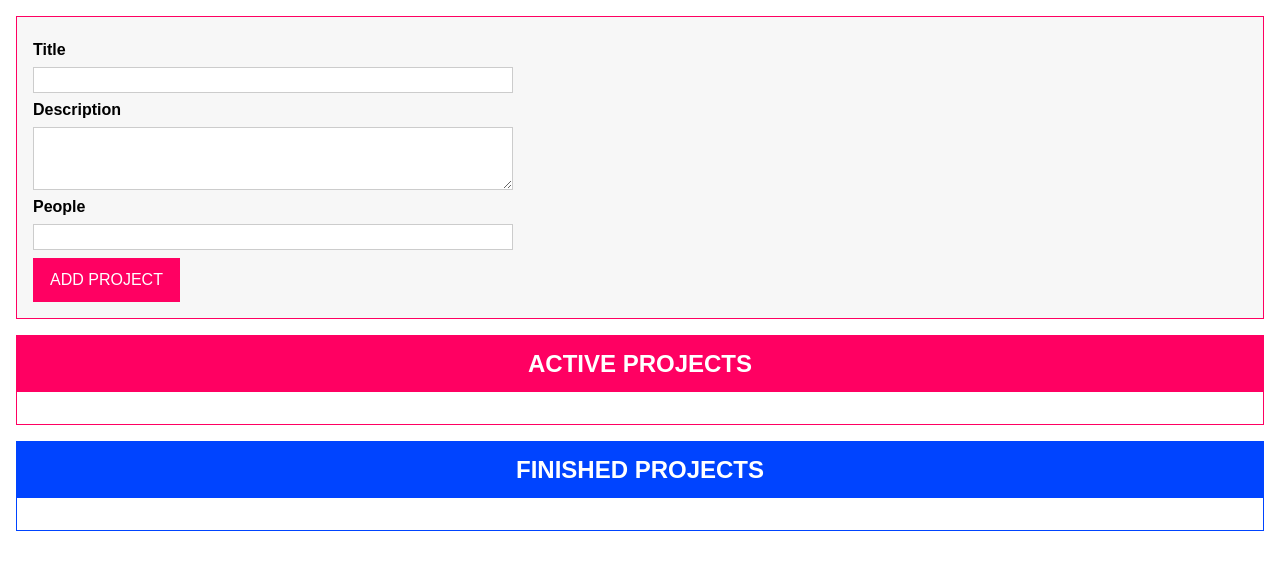
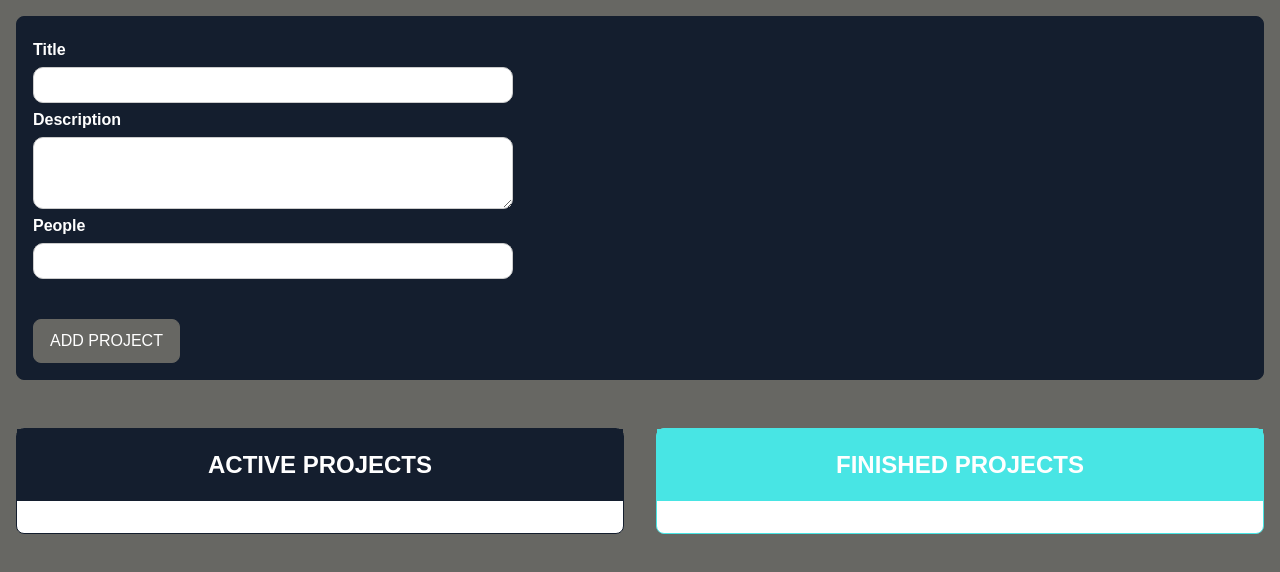
Before and after one commit to WagdySamih/Project-Manager-Drag-Drop, a website built with webpack: page index.html in a window 1280 px wide. Built offline with nearby package versions, Linux system fonts and the light colour scheme.

Commit message:
Enhance styles

```diff
--- a/app.css
+++ b/app.css
@@ -1,5 +1,16 @@
+:root {
+  --main-color: #141e2e;
+  --main-color-light: #676763;
+  --secondary-color: #48e5e4;
+
+  --main-with-opacity: #141e2e4D;
+  --secondary-with-opacity: #48e5e44D;
+}
+
 * {
   box-sizing: border-box;
+  margin: 0;
+  padding: 0;
 }
 
 html {
@@ -7,9 +18,13 @@ html {
 }
 
 body {
-  margin: 0;
+  background-color: var(--main-color-light);
 }
 
+#app{
+  display: flex;
+  flex-wrap: wrap;
+}
 label,
 input,
 textarea {
@@ -19,15 +34,18 @@ textarea {
 
 label {
   font-weight: bold;
+  font-size: 16px;
+  color: #ffffff;
 }
 
 input,
 textarea {
   font: inherit;
-  padding: 0.2rem 0.4rem;
+  padding: 0.5rem;
   width: 100%;
   max-width: 30rem;
   border: 1px solid #ccc;
+  border-radius: 10px;
 }
 
 input:focus,
@@ -38,11 +56,14 @@ textarea:focus {
 
 button {
   font: inherit;
-  background: #ff0062;
-  border: 1px solid #ff0062;
+  font-weight: 500;
+  background: var(--main-color-light);
+  border: 1px solid var(--main-color-light);
   cursor: pointer;
-  color: white;
+  color: #ffffff;
   padding: 0.75rem 1rem;
+  margin-top: 2rem;
+  border-radius: 8px;
 }
 
 button:focus {
@@ -51,29 +72,37 @@ button:focus {
 
 button:hover,
 button:active {
-  background: #a80041;
-  border-color: #a80041;
+  background: #48e5e4;
+  border-color: #48e5e4;
 }
-
+#project-list{
+  display: flex;
+}
 .projects {
   margin: 1rem;
-  border: 1px solid #ff0062;
+  border: 1px solid var(--main-color);
+  margin-top: 2rem;
+  border-radius: 8px;
+  background-color: #fff;
+  /* min-height: 200px; */
+  width: calc(50% - 2rem);
 }
 
 .projects header {
-  background: #ff0062;
-  height: 3.5rem;
+  background: var(--main-color);
+  height: 4.5rem;
   display: flex;
   justify-content: center;
   align-items: center;
+  text-transform: capitalize;
 }
 
 #finished-projects {
-  border-color: #0044ff;
+  border-color: var(--secondary-color);
 }
 
 #finished-projects header {
-  background: #0044ff;
+  background: var(--secondary-color);
 }
 
 .projects h2 {
@@ -85,6 +114,7 @@ button:active {
   list-style: none;
   margin: 0;
   padding: 1rem;
+  height: calc(100% - 4.5rem)
 }
 
 .projects li {
@@ -95,12 +125,12 @@ button:active {
 }
 
 .projects li h2 {
-  color: #ff0062;
+  color: var(--main-color);
   margin: 0.5rem 0;
 }
 
 #finished-projects li h2 {
-  color: #0044ff;
+  color: var(--secondary-color);
 }
 
 .projects li h3 {
@@ -113,16 +143,18 @@ button:active {
 }
 
 .droppable {
-  background: #ffe3ee;
+  background: var(--main-with-opacity);
 }
 
 #finished-projects .droppable {
-  background: #d6e1ff;
+  background: var(--secondary-with-opacity);
 }
 
 #user-input {
   margin: 1rem;
   padding: 1rem;
-  border: 1px solid #ff0062;
-  background: #f7f7f7;
+  border: 1px solid var(--main-color);
+  border-radius: 8px;
+  background: var(--main-color);
+  width: 100%;
 }
```
